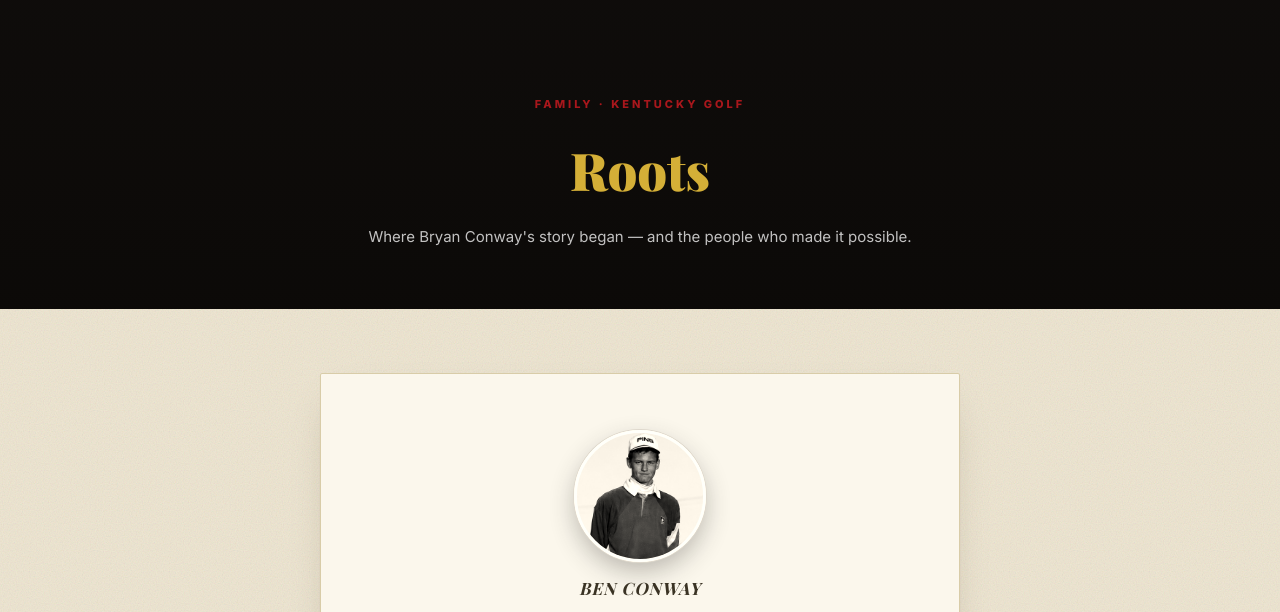
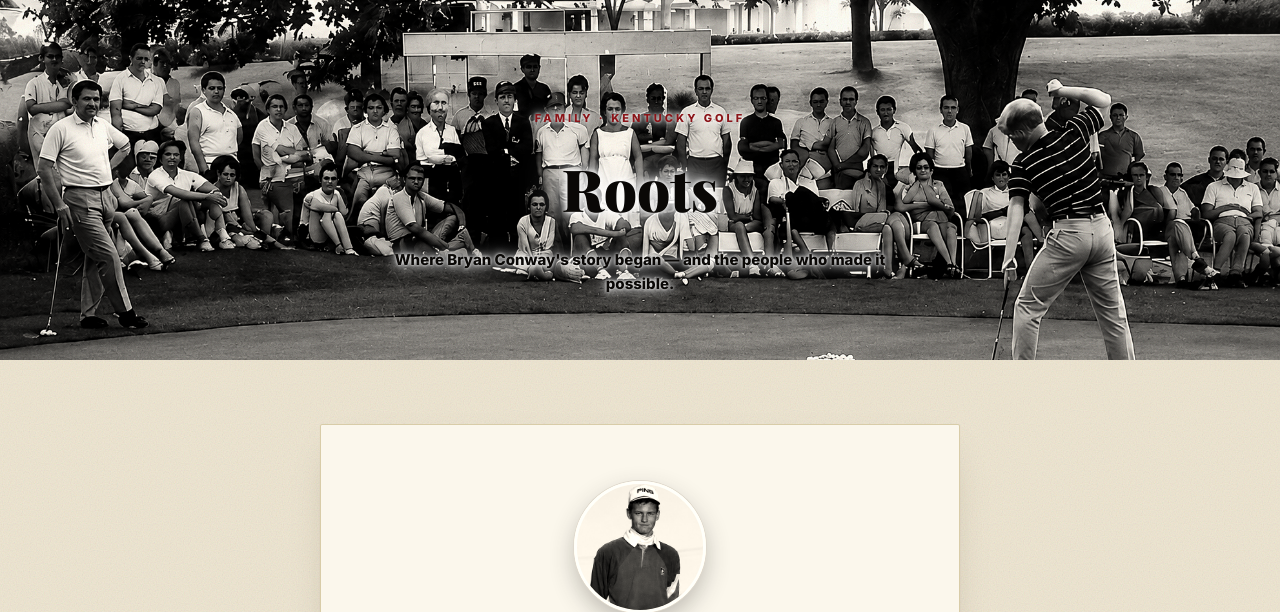
Before and after one commit to conwaygolf/Bryan-Conway-Golf-, a Flask app: page /roots in a window 1280 px wide. Shown: the part 73-685 px from the top of the page. Run offline with Flask 3, Linux system fonts and the light colour scheme.

Commit message:
Roots header: show the full banner photo, title in dark black
Removed the dark overlay so the vintage banner photo displays at
full brightness. "Roots" and the header text are now dark black
with a white glow for legibility instead of sitting on a solid
dark scrim.

Co-Authored-By: Claude Sonnet 5 <noreply@anthropic.com>

```diff
--- a/templates/roots.html
+++ b/templates/roots.html
@@ -57,18 +57,25 @@
     .nav-toggle{display:flex;}
   }
 
-  /* HEADER — old family photo, dark vignette */
+  /* HEADER — just the photo, dark text */
   .archive-header{
-    position:relative;color:#fff;padding:96px 0 60px;text-align:center;overflow:hidden;
-    background:linear-gradient(180deg,rgba(10,8,6,.55) 0%,rgba(10,8,6,.82) 100%),#141110;
+    position:relative;color:var(--ink);padding:110px 0 64px;text-align:center;overflow:hidden;
   }
   .archive-header img.hdr-photo{
     position:absolute;inset:0;width:100%;height:100%;object-fit:cover;object-position:50% 30%;
-    filter:grayscale(1) sepia(.25) contrast(1.05);opacity:.55;z-index:-1;
+    filter:grayscale(1) sepia(.15) contrast(1.05);z-index:-1;
   }
-  .archive-eyebrow{font-size:11px;font-weight:800;letter-spacing:3px;text-transform:uppercase;color:var(--red);margin-bottom:14px;position:relative;z-index:2;}
-  .archive-title{font-family:'Playfair Display',serif;font-size:clamp(32px,5.5vw,52px);font-weight:900;color:var(--gold);margin-bottom:14px;position:relative;z-index:2;}
-  .archive-sub{font-size:15px;color:rgba(255,255,255,.75);max-width:560px;margin:0 auto;position:relative;z-index:2;}
+  .archive-eyebrow{font-size:11px;font-weight:800;letter-spacing:3px;text-transform:uppercase;color:var(--red-text);margin-bottom:14px;position:relative;z-index:2;}
+  .archive-title{
+    font-family:'Playfair Display',serif;font-size:clamp(36px,6vw,58px);font-weight:900;color:#0a0806;
+    margin-bottom:14px;position:relative;z-index:2;
+    text-shadow:0 0 4px #fff,0 0 10px #fff,0 0 22px rgba(255,255,255,.9),0 0 40px rgba(255,255,255,.8);
+  }
+  .archive-sub{
+    font-size:15px;font-weight:800;color:#0a0806;max-width:560px;margin:0 auto;position:relative;z-index:2;
+    text-shadow:0 0 3px #fff,0 0 8px #fff,0 0 16px rgba(255,255,255,.9);
+  }
+  .archive-eyebrow{text-shadow:0 0 3px #fff,0 0 8px #fff,0 0 14px rgba(255,255,255,.85);}
 
   /* SECTION SCAFFOLD */
   section{padding:64px 0;position:relative;z-index:2;}
```
